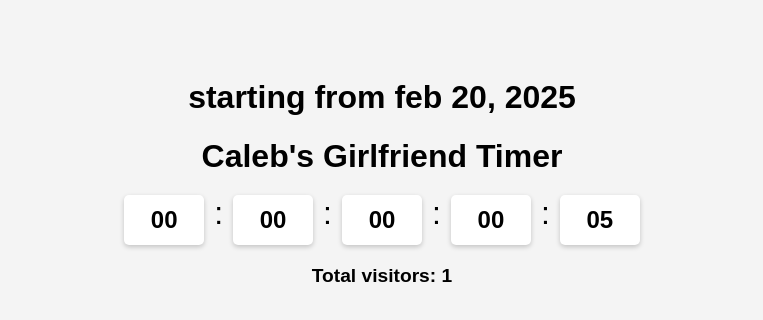
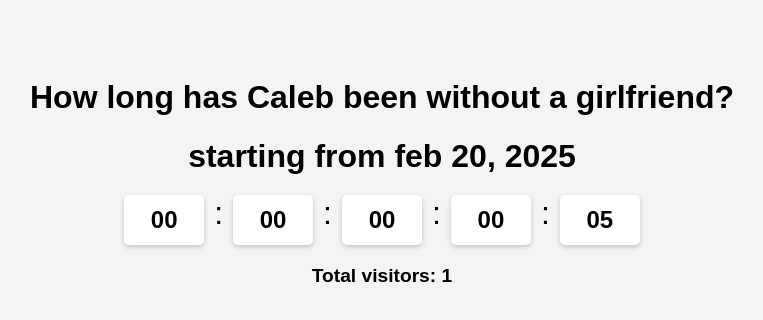
Before and after one commit to fireup9782/testing-repository, a plain HTML site: page index.html in a window 1280 px wide. Shown: the whole page, without its empty margins (258-1021 px from the left). Drawn offline with Linux system fonts and the light colour scheme.

Commit message:
Update index.html

```diff
--- a/index.html
+++ b/index.html
@@ -4,8 +4,7 @@
 <head>
     <meta charset="UTF-8">
     <meta name="viewport" content="width=device-width, initial-scale=1.0">
-    <title>How long has Caleb been without a girlfriend?</title>
-    <h1>starting from feb 20, 2025</h1>
+    <title>Caleb's Girlfriend Timer</title>
     <style>
         body {
             font-family: Arial, sans-serif;
@@ -43,7 +42,8 @@
     </style>
 </head>
 <body>
-    <h1>Caleb's Girlfriend Timer</h1>
+    <h1>How long has Caleb been without a girlfriend?</h1>
+    <h1>starting from feb 20, 2025</h1>
     <div class="timer" id="timer"></div>
     <div class="visitor-count">Total visitors: <span id="visitorCount">0</span></div>
 
```
